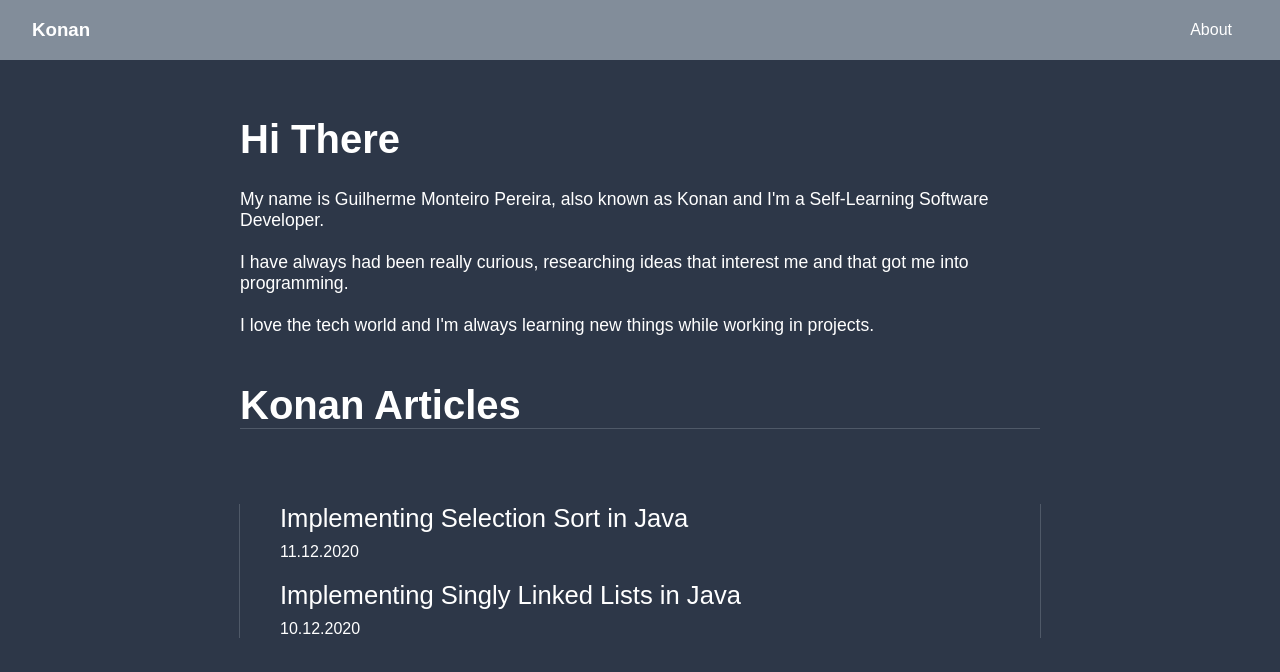
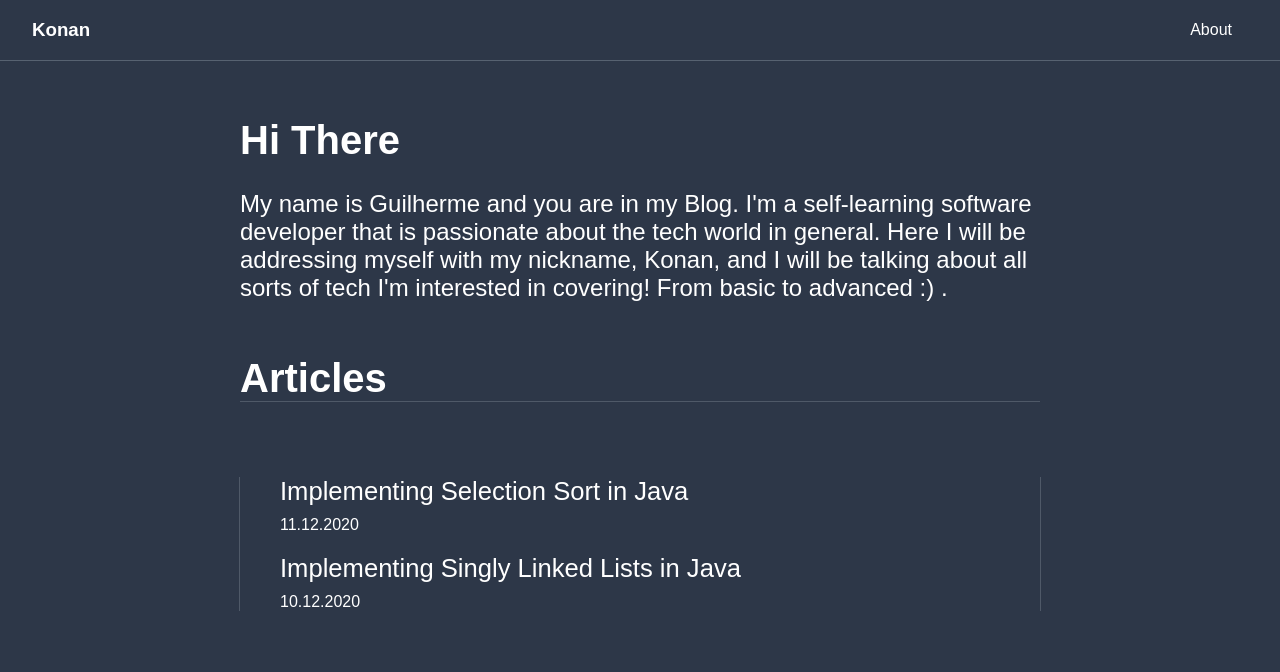
Before and after one commit to GMkonan/MyBlog, a Next.js app: page / in a window 1280 px wide. Shown: the top 672 px of the page. Built offline with nearby package versions, Linux system fonts and the light colour scheme.

Commit message:
added description, changed styled header

```diff
--- a/components/Header.js
+++ b/components/Header.js
@@ -2,7 +2,7 @@ import Link from 'next/link';
 import styled from 'styled-components';
 
 const NavBar = styled.nav`
-    background: #828d9a;
+    background: #2d3748;
     width: auto;
     height: 60px;
     padding: 0 2rem;
@@ -11,6 +11,9 @@ const NavBar = styled.nav`
     align-items: center;
     font-size: 1rem;
     margin: 0px;
+    border-bottom-width: 0.1rem;
+    border-bottom-style: solid;
+    border-color: rgb(130, 141, 154, 0.5);
   a {
     margin-right: 1rem;
   }
--- a/config.json
+++ b/config.json
@@ -1,4 +1,4 @@
 {
-    "title": "Konan Articles",
+    "title": "Articles",
     "description": "A Markdown blog I made to post my articles."
   }
--- a/pages/index.js
+++ b/pages/index.js
@@ -10,6 +10,10 @@ const Presentation = styled.div`
     width: 800px;
     padding-top: 30px;
     padding-bottom: 30px;
+`;
+
+const Text = styled.p`
+    font-size: 1.5rem;
 `;
 
 const Articles = styled.div`
@@ -67,11 +71,13 @@ const Home = ({title, description, data}) => {
             <Layout>
                 <Presentation>
                 <h1>Hi There</h1>
-                <p>My name is Guilherme Monteiro Pereira, also known as Konan and I'm a Self-Learning Software Developer.
-<br /> <br />
-I have always had been really curious, researching ideas that interest me and that got me into programming.
-<br /> <br />
-I love the tech world and I'm always learning new things while working in projects.</p>
+                <Text>My name is Guilherme and you are in my Blog. I'm a self-learning software developer
+                    that is passionate about
+                    the tech world in general.
+                    Here I will be addressing myself with my nickname,
+                    Konan, and I will be talking about all sorts of tech I'm interested in covering!
+                    From basic to advanced :) .
+                </Text>
 
                 </Presentation>
                 <Title>{title}</Title>
```
